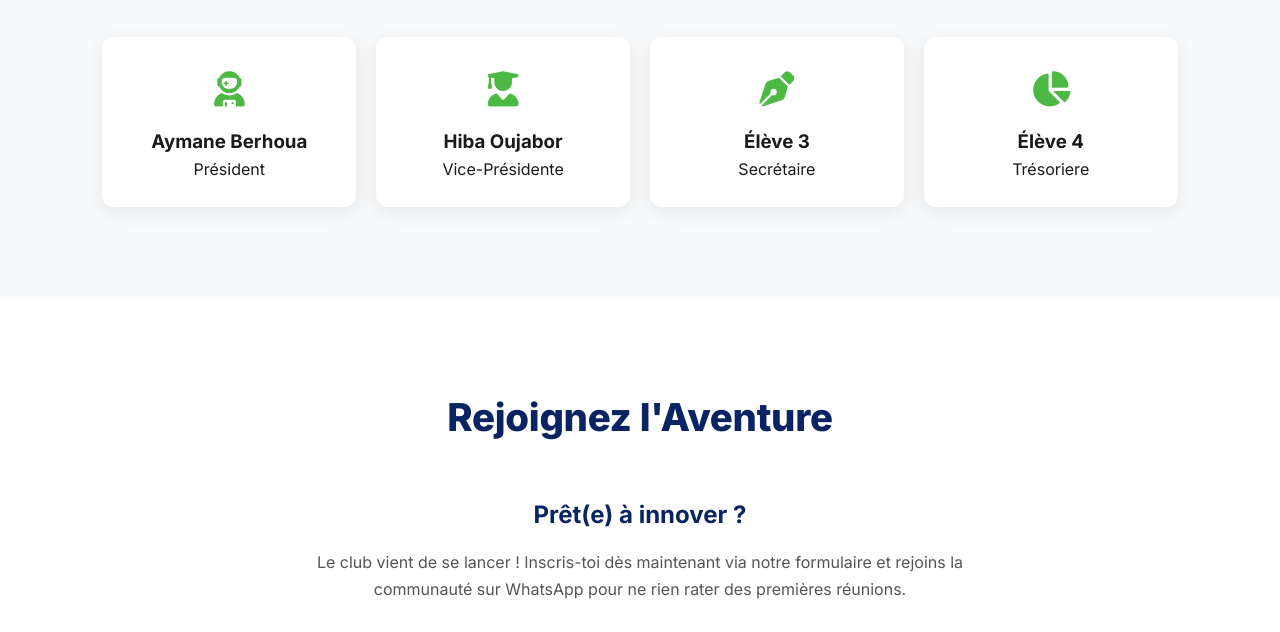
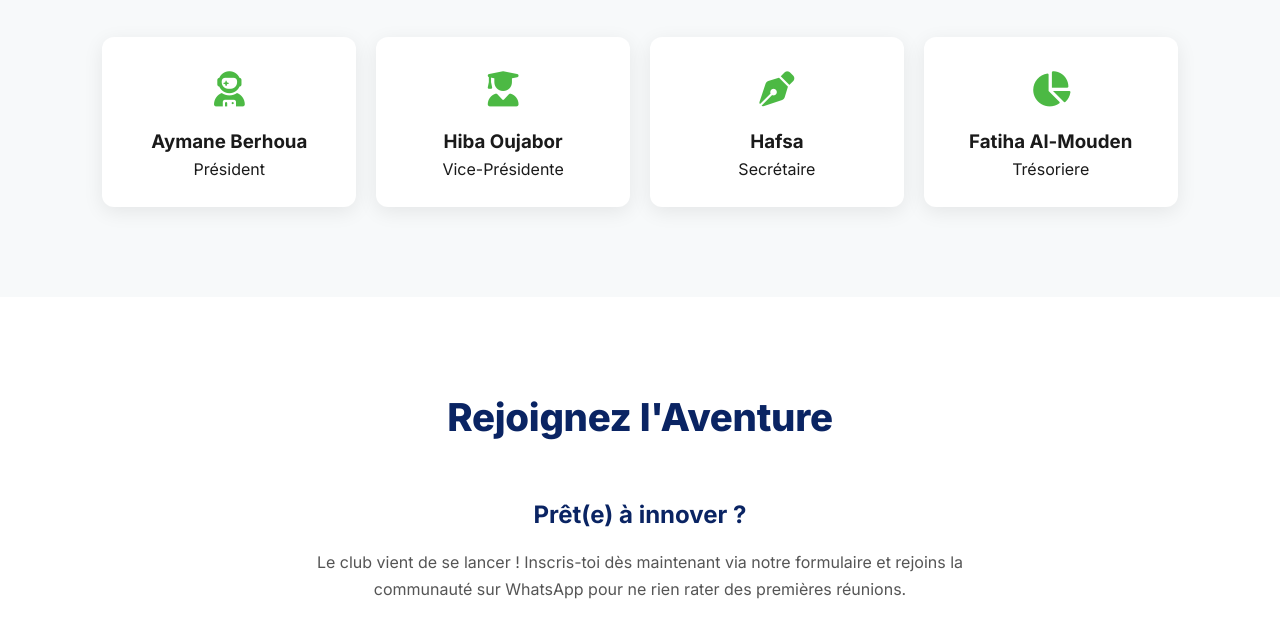
Before and after one commit to cottidev/CDS, a plain HTML site: page index.html in a window 1280 px wide. Shown: the part 1900-2532 px from the top of the page. Drawn offline with Linux system fonts and the light colour scheme.

Commit message:
Update team member names in index.html

```diff
--- a/index.html
+++ b/index.html
@@ -99,12 +99,12 @@
         </div>
         <div class="team-member">
           <div class="avatar"><i class="fa-solid fa-pen-nib"></i></div>
-          <h3>Élève 3</h3>
+          <h3>Hafsa</h3>
           <p>Secrétaire</p>
         </div>
         <div class="team-member">
           <div class="avatar"><i class="fa-solid fa-chart-pie"></i></div>
-          <h3>Élève 4</h3>
+          <h3>Fatiha Al-Mouden</h3>
           <p>Trésoriere</p>
         </div>
       </div>
```
